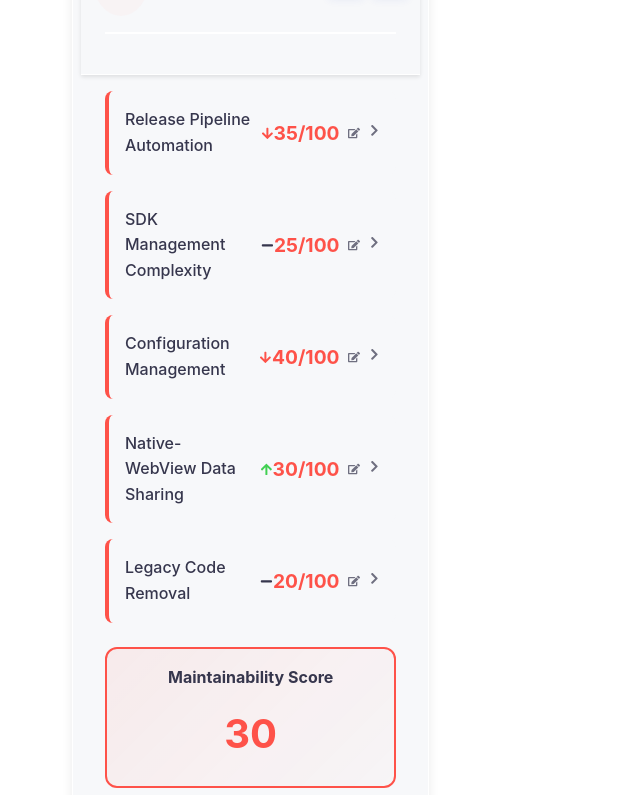
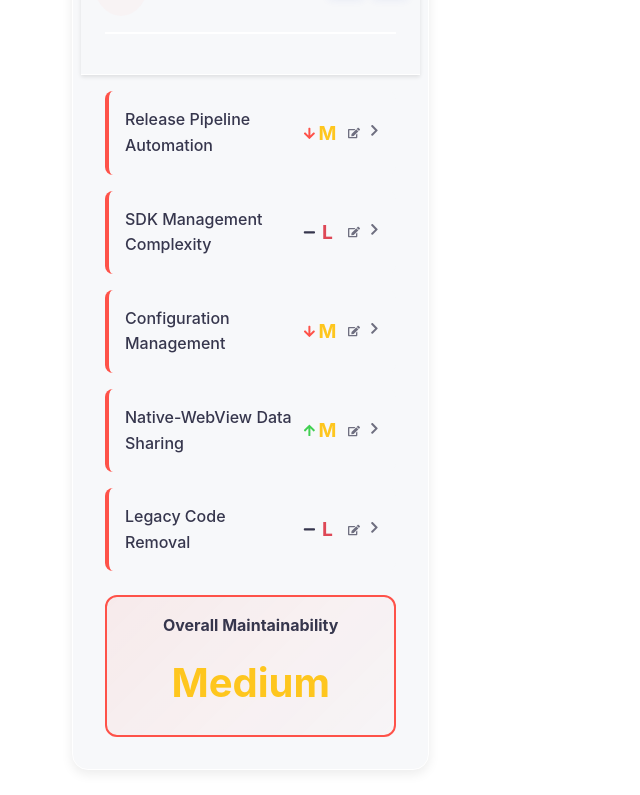
Before and after one commit to tarunkurma/risk-portfolio-mgr-thd, a React (Create React App) app: page /develop in a window 1280 px wide. Shown: the part 1825-2620 px from the top of the page, without its empty margins (0-640 px from the left). Built offline with nearby package versions, Linux system fonts and the light colour scheme.

Commit message:
updated from scores to index

```diff
--- a/src/pages/DevelopPage.js
+++ b/src/pages/DevelopPage.js
@@ -547,11 +547,9 @@ const ScoreLabel = styled.span`
 const ScoreValue = styled.span`
   font-size: 1.2rem;
   font-weight: ${({ theme }) => theme.fonts.weights.bold};
-  color: ${({ score, theme }) => {
-    if (score >= 80) return '#2ecc40';
-    if (score >= 60) return '#ff851b';
-    return '#ff4136';
-  }};
+  min-width: 1.5rem;
+  text-align: center;
+  display: inline-block;
 `;
 
 export default function DevelopPage() {
@@ -614,11 +612,11 @@ export default function DevelopPage() {
   });
 
   const [maintainabilityScores, setMaintainabilityScores] = React.useState({
-    releasePipelineAutomation: 35,
-    sdkManagementComplexity: 25,
-    configurationManagement: 40,
-    nativeWebviewDataSharing: 30,
-    legacyCodeRemoval: 20
+    releasePipelineAutomation: 'M',
+    sdkManagementComplexity: 'L',
+    configurationManagement: 'M',
+    nativeWebviewDataSharing: 'M',
+    legacyCodeRemoval: 'L'
   });
 
   const handleCheckboxChange = (category, item) => {
@@ -634,7 +632,7 @@ export default function DevelopPage() {
   const handleScoreChange = (item, value) => {
     setMaintainabilityScores(prev => ({
       ...prev,
-      [item]: Math.max(1, Math.min(100, value))
+      [item]: value
     }));
   };
 
@@ -648,7 +646,7 @@ export default function DevelopPage() {
   const handleScoreEdit = (key, value) => {
     setMaintainabilityScores(prev => ({
       ...prev,
-      [key]: Math.max(1, Math.min(100, parseInt(value) || 0))
+      [key]: value
     }));
   };
 
@@ -672,10 +670,39 @@ export default function DevelopPage() {
   };
 
   // Calculate overall average score
+  const getScoreValue = (score) => {
+    switch(score) {
+      case 'H': return 3;
+      case 'M': return 2;
+      case 'L': return 1;
+      default: return 2;
+    }
+  };
+
+  const getScoreColor = (score) => {
+    switch(score) {
+      case 'H': return '#28a745';
+      case 'M': return '#ffc107';
+      case 'L': return '#dc3545';
+      case 'High': return '#28a745';
+      case 'Medium': return '#ffc107';
+      case 'Low': return '#dc3545';
+      default: return '#6c757d';
+    }
+  };
+
+  const getAverageScoreLabel = (averageValue) => {
+    if (averageValue >= 2.5) return 'High';
+    if (averageValue >= 1.5) return 'Medium';
+    return 'Low';
+  };
+
   const averageScore = Math.round(
-    Object.values(maintainabilityScores).reduce((sum, score) => sum + score, 0) /
+    Object.values(maintainabilityScores).reduce((sum, score) => sum + getScoreValue(score), 0) /
     Object.values(maintainabilityScores).length
   );
+
+  const averageScoreLabel = getAverageScoreLabel(averageScore);
   return (
     <PageContainer>
       <BreadcrumbNav>
@@ -963,21 +990,31 @@ export default function DevelopPage() {
                     </div>
                     <div style={{ display: 'flex', alignItems: 'center', gap: '0.5rem' }}>
                       {editingScore === key ? (
-                        <EditableScore
-                          score={maintainabilityScores[key]}
+                        <select
                           value={maintainabilityScores[key]}
                           onChange={(e) => handleScoreEdit(key, e.target.value)}
                           onBlur={finishScoreEdit}
-                          onKeyPress={(e) => e.key === 'Enter' && finishScoreEdit()}
+                          style={{
+                            padding: '0.25rem 0.5rem',
+                            border: '1px solid #ddd',
+                            borderRadius: '4px',
+                            fontSize: '0.875rem',
+                            backgroundColor: 'white',
+                            color: getScoreColor(maintainabilityScores[key])
+                          }}
                           autoFocus
-                        />
+                        >
+                          <option value="H">H</option>
+                          <option value="M">M</option>
+                          <option value="L">L</option>
+                        </select>
                       ) : (
                         <ScoreValue
                           score={maintainabilityScores[key]}
                           onClick={() => startScoreEdit(key)}
-                          style={{ cursor: 'pointer' }}
+                          style={{ cursor: 'pointer', color: getScoreColor(maintainabilityScores[key]) }}
                         >
-                          {maintainabilityScores[key]}/100
+                          {maintainabilityScores[key]}
                         </ScoreValue>
                       )}
                       <FaEdit
@@ -1057,11 +1094,11 @@ export default function DevelopPage() {
 
               <OverallScoreContainer score={averageScore}>
                 <OverallScoreHeader>
-                  Maintainability Score
+                  Overall Maintainability
                 </OverallScoreHeader>
 
-                <OverallScoreValue score={averageScore}>
-                  {averageScore}
+                <OverallScoreValue score={averageScore} style={{ color: getScoreColor(averageScoreLabel) }}>
+                  {averageScoreLabel}
                 </OverallScoreValue>
               </OverallScoreContainer>
             </SectionContent>
```
